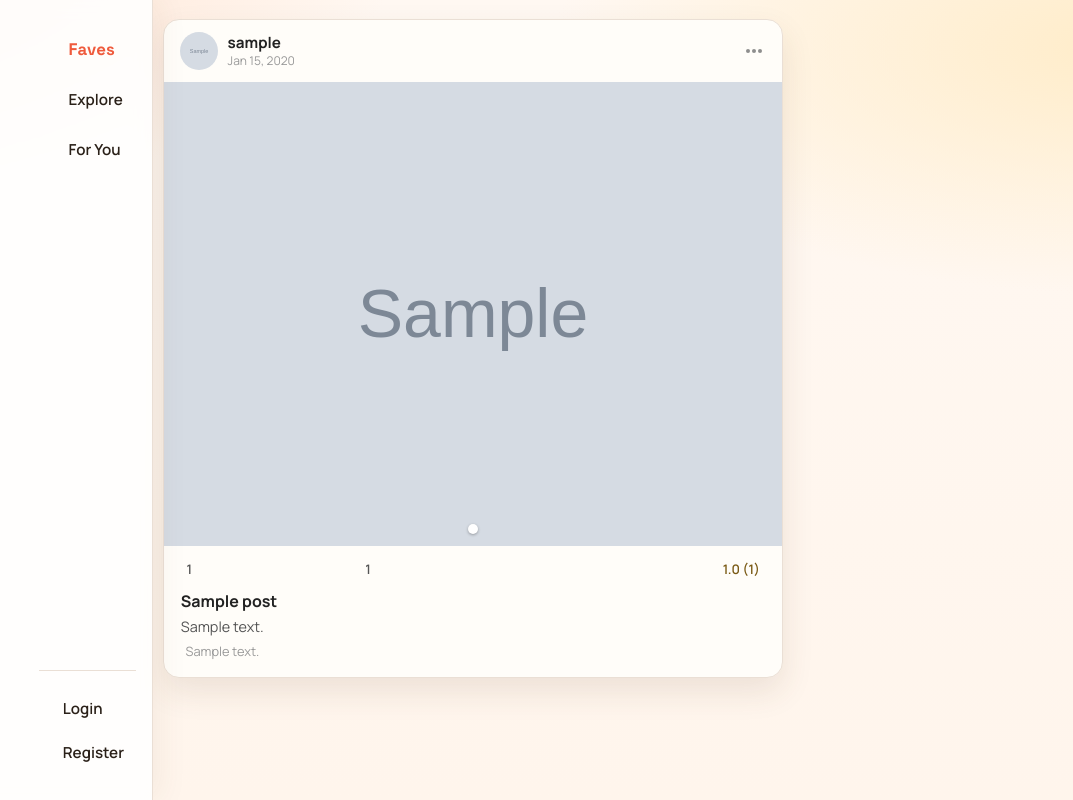
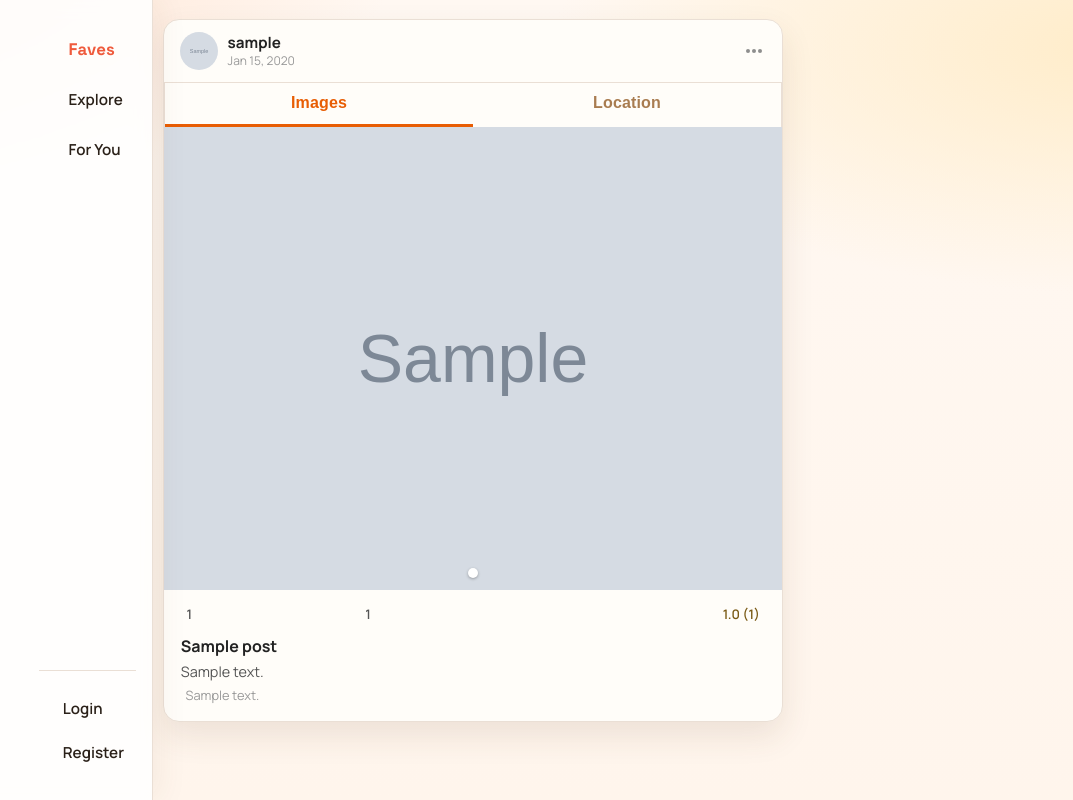
Before and after one commit to GoldanDavidTeodor/Faves-FoodNearMe, a Django app: page / in a window 1280 px wide. Shown: the whole page, without its empty margins (207-1280 px from the left). Run offline with Django 5.2, Linux system fonts and the light colour scheme; tables that the repository leaves empty hold one stand-in row (values such as "Sample post"); grey boxes marked "Sample" are stand-in pictures; some libraries are stand-ins or nearby versions.

Commit message:
added 2 tabs for immages and location

```diff
--- a/posts/templates/posts/feed.html
+++ b/posts/templates/posts/feed.html
@@ -3,6 +3,59 @@
 
 {% block extra_css %}
 <style>
+  /* Site-matching tabs for post */
+  .post-tabs {
+    display: flex;
+    gap: 0;
+      margin: 0;
+    background: #fffdf9;
+    border-radius: 0;
+    overflow: hidden;
+      width: 100%;
+    border: 1px solid #eadfd5;
+    border-bottom: none;
+    box-shadow: none;
+  }
+  .tab-btn {
+    flex: 1 1 0;
+    padding: 0.7rem 0;
+    font-size: 1rem;
+    font-weight: 700;
+    color: #a97c50;
+    background: none;
+    border: none;
+    border-bottom: 3px solid transparent;
+    cursor: pointer;
+    transition: color 0.15s, border-bottom 0.15s, background 0.15s;
+    outline: none;
+    border-radius: 0;
+    letter-spacing: 0.01em;
+  }
+  .tab-btn.active {
+    color: #e85d04;
+    border-bottom: 3px solid #e85d04;
+    background: none;
+    z-index: 1;
+    box-shadow: none;
+  }
+  .tab-btn:not(.active):hover {
+    background: #fff2e0;
+    color: #e85d04;
+  }
+  .post-tab-content { padding: 0; }
+  .post-location-placeholder {
+    min-height: 580px;
+    background: #fff7ee;
+    border-radius: 0;
+    display: flex;
+    align-items: center;
+    justify-content: center;
+    color: #b08a5a;
+    font-size: 1.05rem;
+    font-style: italic;
+    border: 1px dashed #eadfd5;
+    margin: 0 1rem 1rem 1rem;
+  }
   .post-card {
     background: #fffdf9;
     border-radius: 16px;
@@ -197,12 +250,19 @@
       </button>
     </div>
 
+    <div class="post-tabs">
+      <button class="tab-btn active" data-tab="images-{{ post.id }}">Images</button>
+      <button class="tab-btn" data-tab="location-{{ post.id }}">Location</button>
+    </div>
+    <div class="post-tab-content">
+      <div id="images-{{ post.id }}" class="tab-panel" style="display: block;">
+
+
       {% if post.images.all %}
       <div class="post-images" data-carousel data-image-trigger>
         {% for img in post.images.all %}
           <img src="{{ img.image.url }}" alt="{{ post.title }}" {% if forloop.first %}class="active"{% endif %}>
         {% endfor %}
-
         <div class="carousel-dots">
           {% for img in post.images.all %}
             <button class="dot {% if forloop.first %}active{% endif %}" data-index="{{ forloop.counter0 }}"></button>
@@ -210,6 +270,13 @@
         </div>
       </div>
       {% endif %}
+      </div>
+      <div id="location-{{ post.id }}" class="tab-panel" style="display: none;">
+        <div class="post-location-placeholder">
+          Location map will appear here.
+        </div>
+      </div>
+    </div>
 
     <div class="post-footer">
       <div class="post-actions">
@@ -522,6 +589,21 @@ document.querySelectorAll('[data-carousel]').forEach(carousel => {
   });
 });
 
+// Tab switching logic for post tabs
+document.querySelectorAll('.post-card').forEach(card => {
+  const tabBtns = card.querySelectorAll('.tab-btn');
+  const panels = card.querySelectorAll('.tab-panel');
+  tabBtns.forEach(btn => {
+    btn.addEventListener('click', function() {
+      tabBtns.forEach(b => b.classList.remove('active'));
+      panels.forEach(p => p.style.display = 'none');
+      btn.classList.add('active');
+      const target = card.querySelector('#' + btn.dataset.tab);
+      if (target) target.style.display = 'block';
+    });
+  });
+});
+
 const ratingModal = document.getElementById('ratingModal');
 const ratingChoices = ratingModal.querySelectorAll('.rating-choice');
 const ratingCancel = document.getElementById('ratingCancel');
```
Lines whose indentation alone changed are shown as unchanged.
